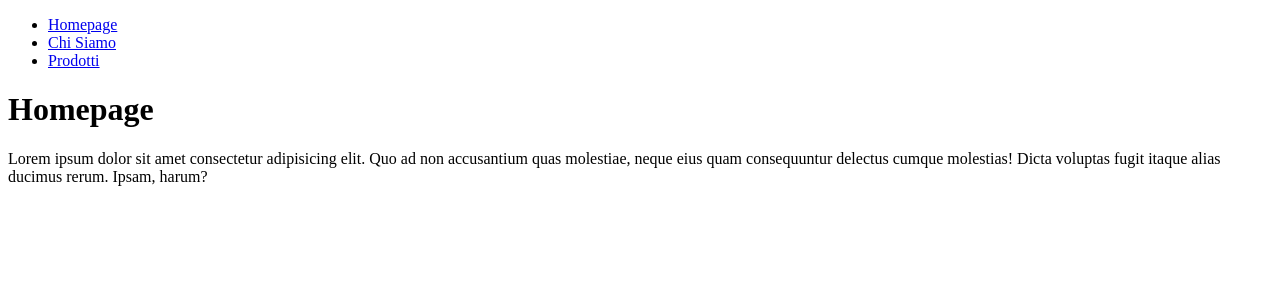
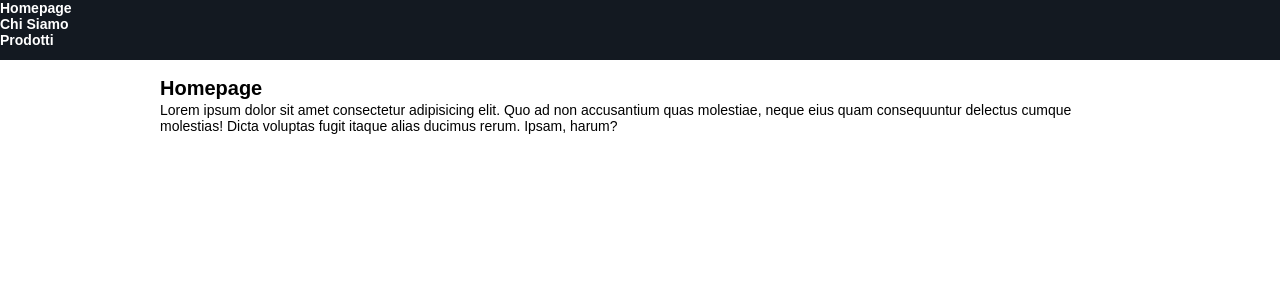
Before and after one commit to BrayanRodrigoGenovese/react-router, a React (Vite) app: page / in a window 1280 px wide. Shown: the top 300 px of the page. Built offline with nearby package versions, Linux system fonts and the light colour scheme.

Commit message:
adding styling to product card

```diff
--- a/src/assets/css/index.css
+++ b/src/assets/css/index.css
@@ -0,0 +1,132 @@
+* {
+  margin: 0;
+  padding: 0;
+  box-sizing: border-box;
+  list-style: none;
+  text-decoration: none;
+  color: inherit;
+  font-family: Arial, Helvetica, sans-serif;
+  font-size: 14px;
+}
+
+li {
+  display: flex;
+  align-items: center;
+  margin-right: 20px;
+  color: white;
+  font-weight: bold;
+}
+
+nav {
+  height: 60px;
+  background-color: rgb(19, 25, 33);
+}
+
+h1 {
+  line-height: 28px;
+  font-size: 20px;
+  font-weight: 700;
+}
+
+h2 {
+  font-size: 16px;
+  line-height: 24px;
+  font-weight: 400;
+}
+
+h2:hover {
+  color: rgb(196, 85, 0);
+}
+
+img {
+  display: flex;
+  width: 100%;
+  aspect-ratio: 1/1;
+  object-fit: contain;
+}
+
+main {
+  max-width: 75%;
+  padding-top: 14px;
+  margin: 0 auto 0;
+}
+
+button {
+  background-color: rgb(255, 206, 18);
+  border-radius: 15px;
+  border-style: none;
+  line-height: 20px;
+  padding-top: 5px;
+  padding-bottom: 5px;
+  padding-left: 11px;
+  padding-right: 11px;
+}
+
+/* button:hover {
+  background-color: rgb(248, 189, 25);
+} */
+
+.nav-link {
+  align-items: center;
+}
+
+.card {
+  height: 100%;
+  min-width: 100%;
+  border-style: solid;
+  border-color: rgb(245, 245, 245);
+  border-radius: 4px;
+  border-width: 1px;
+}
+
+.price {
+  font-size: 28px;
+  font-weight: 400;
+}
+
+.img-container {
+  background-color: rgba(0, 0, 0, 0.03);
+  display: flex;
+  justify-content: center;
+  padding-left: 8px;
+  padding-right: 8px;
+  margin-bottom: 8px;
+}
+
+.infos {
+  padding-left: 8px;
+  padding-right: 8px;
+  margin-bottom: 8px;
+}
+
+.products-title {
+  margin-bottom: 4px;
+}
+
+.sub-title {
+  line-height: 20px;
+  color: rgb(86, 89, 89);
+}
+
+.product-details {
+  display: flex;
+  flex-direction: row;
+}
+
+.image-details {
+  width: 50%;
+}
+
+.product-infos {
+  width: 50%;
+}
+
+#home-icon {
+  margin-right: 10px;
+}
+
+#products-container {
+  display: grid;
+  grid-template-columns: repeat(5, minmax(0, 1fr));
+  gap: 8px;
+}
--- a/src/components/Navbar.jsx
+++ b/src/components/Navbar.jsx
@@ -6,13 +6,20 @@ export default function Navbar() {
       <nav>
         <ul>
           <li>
-            <NavLink to="/">Homepage</NavLink>
+            <NavLink className="nav-link" to="/">
+              {/* <img src="src/assets/img/react.svg" id="home-icon" /> */}
+              Homepage
+            </NavLink>
           </li>
           <li>
-            <NavLink to="/AboutPage">Chi Siamo</NavLink>
+            <NavLink className="nav-link" to="/AboutPage">
+              Chi Siamo
+            </NavLink>
           </li>
           <li>
-            <NavLink to="/Products">Prodotti</NavLink>
+            <NavLink className="nav-link" to="/Products">
+              Prodotti
+            </NavLink>
           </li>
         </ul>
       </nav>
--- a/src/pages/AboutPage.jsx
+++ b/src/pages/AboutPage.jsx
@@ -2,15 +2,17 @@ import Navbar from "../components/Navbar";
 
 export default function AboutPage() {
   return (
-    <div>
+    <>
       <Navbar />
-      <h1>Chi siamo</h1>
-      <p>
-        Lorem ipsum dolor sit amet consectetur adipisicing elit. Quo ad non
-        accusantium quas molestiae, neque eius quam consequuntur delectus cumque
-        molestias! Dicta voluptas fugit itaque alias ducimus rerum. Ipsam,
-        harum?
-      </p>
-    </div>
+      <main>
+        <h1>Chi siamo</h1>
+        <p>
+          Lorem ipsum dolor sit amet consectetur adipisicing elit. Quo ad non
+          accusantium quas molestiae, neque eius quam consequuntur delectus
+          cumque molestias! Dicta voluptas fugit itaque alias ducimus rerum.
+          Ipsam, harum?
+        </p>
+      </main>
+    </>
   );
 }
--- a/src/pages/HomePage.jsx
+++ b/src/pages/HomePage.jsx
@@ -2,15 +2,17 @@ import Navbar from "../components/Navbar";
 
 export default function HomePage() {
   return (
-    <div>
+    <>
       <Navbar />
-      <h1>Homepage</h1>
-      <p>
-        Lorem ipsum dolor sit amet consectetur adipisicing elit. Quo ad non
-        accusantium quas molestiae, neque eius quam consequuntur delectus cumque
-        molestias! Dicta voluptas fugit itaque alias ducimus rerum. Ipsam,
-        harum?
-      </p>
-    </div>
+      <main>
+        <h1>Homepage</h1>
+        <p>
+          Lorem ipsum dolor sit amet consectetur adipisicing elit. Quo ad non
+          accusantium quas molestiae, neque eius quam consequuntur delectus
+          cumque molestias! Dicta voluptas fugit itaque alias ducimus rerum.
+          Ipsam, harum?
+        </p>
+      </main>
+    </>
   );
 }
--- a/src/pages/ProductDetails.jsx
+++ b/src/pages/ProductDetails.jsx
@@ -3,7 +3,7 @@ import { useParams } from "react-router-dom"; // Strumento per leggere l'URL
 import axios from "axios";
 import Navbar from "../components/Navbar";
 
-export default function ProductDetail() {
+export default function ProductDetails() {
   const { id } = useParams();
 
   const [product, setProduct] = useState(null);
@@ -30,13 +30,20 @@ export default function ProductDetail() {
 
   // Quando arrivano i dati, stampiamo la pagina
   return (
-    <div>
+    <>
       <Navbar />
-      <h1>{product.title}</h1>
-      <img src={product.image} alt={product.title} style={{ width: "200px" }} />
-      <p>{product.description}</p>
-      <h2>Prezzo: {product.price} €</h2>
-      <p>Categoria: {product.category}</p>
-    </div>
+      <main className="product-details">
+        <div className="image-details">
+          <img src={product.image} alt={product.title} />
+        </div>
+        <div className="product-infos">
+          <h1>{product.title}</h1>
+          <p>Categoria: {product.category}</p>
+          <h2>Prezzo: {product.price} €</h2>
+          <h2>About this item</h2>
+          <p>{product.description}</p>
+        </div>
+      </main>
+    </>
   );
 }
--- a/src/pages/ProductsPage.jsx
+++ b/src/pages/ProductsPage.jsx
@@ -18,24 +18,43 @@ export default function ProductPage() {
   }, []);
 
   return (
-    <div>
+    <>
       <Navbar />
-      <h1>products</h1>
-      <div>
-        {products.map((product) => (
+
+      <main>
+        <div className="products-title">
+          <h1>Products</h1>
+          <p className="sub-title">
+            Controlla ciascuna pagina del prodotto per maggiori informazioni.
+          </p>
+        </div>
+        <div id="products-container">
+          {products.map((product) => {
+            const [intero, centesimi] = product.price.toFixed(2).split(".");
+            return (
               <Link key={product.id} to={`/Products/${product.id}`}>
+                <div className="card">
+                  <div className="img-container">
+                    <img src={product.image} alt={product.title} />
+                  </div>
+
+                  <div className="infos">
                     <h2>{product.title}</h2>
-            <img
-              src={product.image}
-              alt={product.title}
-              style={{ width: "200px" }}
-            />
                     <p>
-              <strong>{product.price} €</strong>
+                      {product.rating.rate} <span>{product.rating.count}</span>
                     </p>
-          </Link>
-        ))}
+                    <p className="price">
+                      {intero}
+                      <span>{centesimi}€</span>
+                    </p>
+                    {/* <button>Add to basket</button> */}
                   </div>
                 </div>
+              </Link>
+            );
+          })}
+        </div>
+      </main>
+    </>
   );
 }
```
Lines whose indentation alone changed are shown as unchanged.
